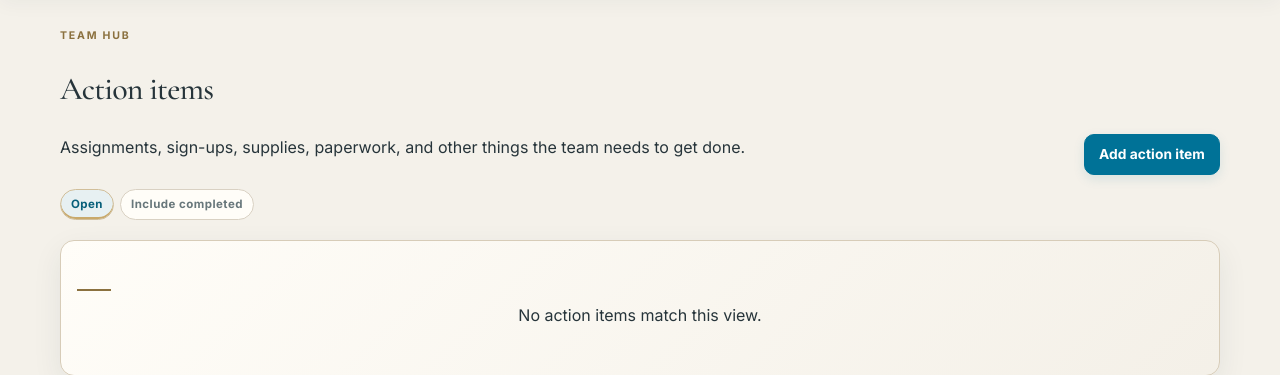
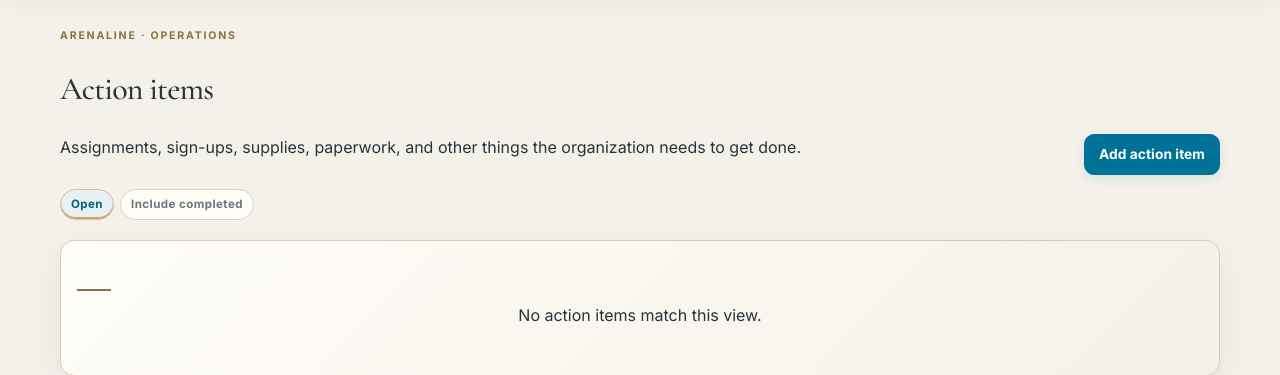
Before and after one commit to mcangeli/iea-team-portal, a Django app: page /team-hub/actions/ in a window 1280 px wide. Shown: the part 68-443 px from the top of the page. Run offline with Django 5.2, Linux system fonts and the light colour scheme; the visitor is signed in with stand-in values (Sample User, id 1); data comes from the database, SQL or seed files in the repository; data that the repository does not hold is empty; parts of the project's set-up code (start-up, migrations or seed data) failed here and were passed over.

Commit message:
ui: align operations terminology with ArenaLine

```diff
--- a/templates/portal/action_item_list.html
+++ b/templates/portal/action_item_list.html
@@ -1,7 +1,7 @@
 {% extends 'base.html' %}
-{% block title %}Action Items{% endblock %}
+{% block title %}Action Items · ArenaLine{% endblock %}
 {% block content %}
-<div class="section-head"><div><div class="eyebrow">TEAM HUB</div><h1>Action items</h1><p>Assignments, sign-ups, supplies, paperwork, and other things the team needs to get done.</p></div>
+<div class="section-head"><div><div class="eyebrow">ARENALINE · OPERATIONS</div><h1>Action items</h1><p>Assignments, sign-ups, supplies, paperwork, and other things the organization needs to get done.</p></div>
 {% if can_manage %}<a class="btn" href="{% url 'action_item_create' %}">Add action item</a>{% endif %}</div>
 
 <div class="filter-tabs"><a class="{% if not show_completed %}active{% endif %}" href="{% url 'action_item_list' %}">Open</a><a class="{% if show_completed %}active{% endif %}" href="?completed=1">Include completed</a></div>
```
